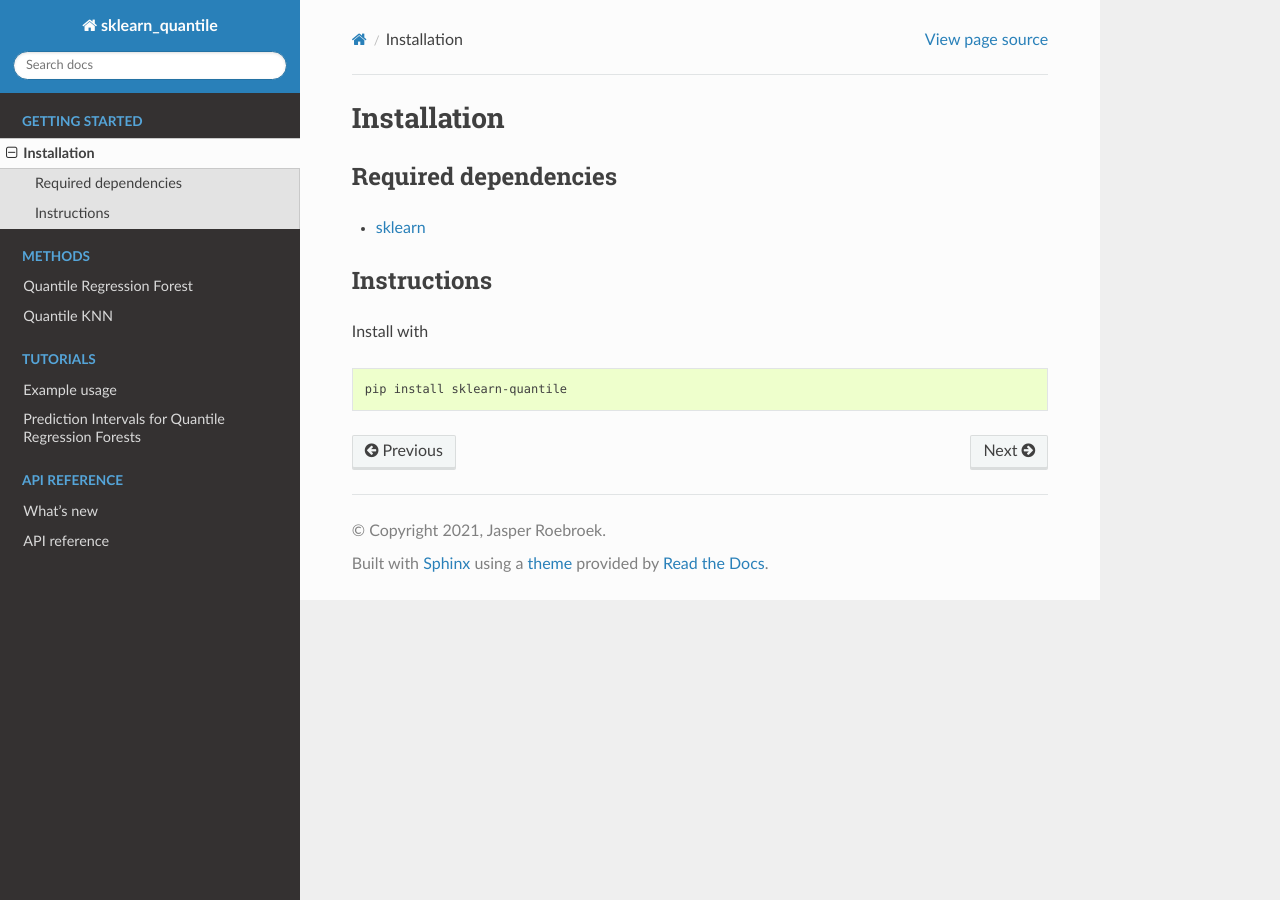
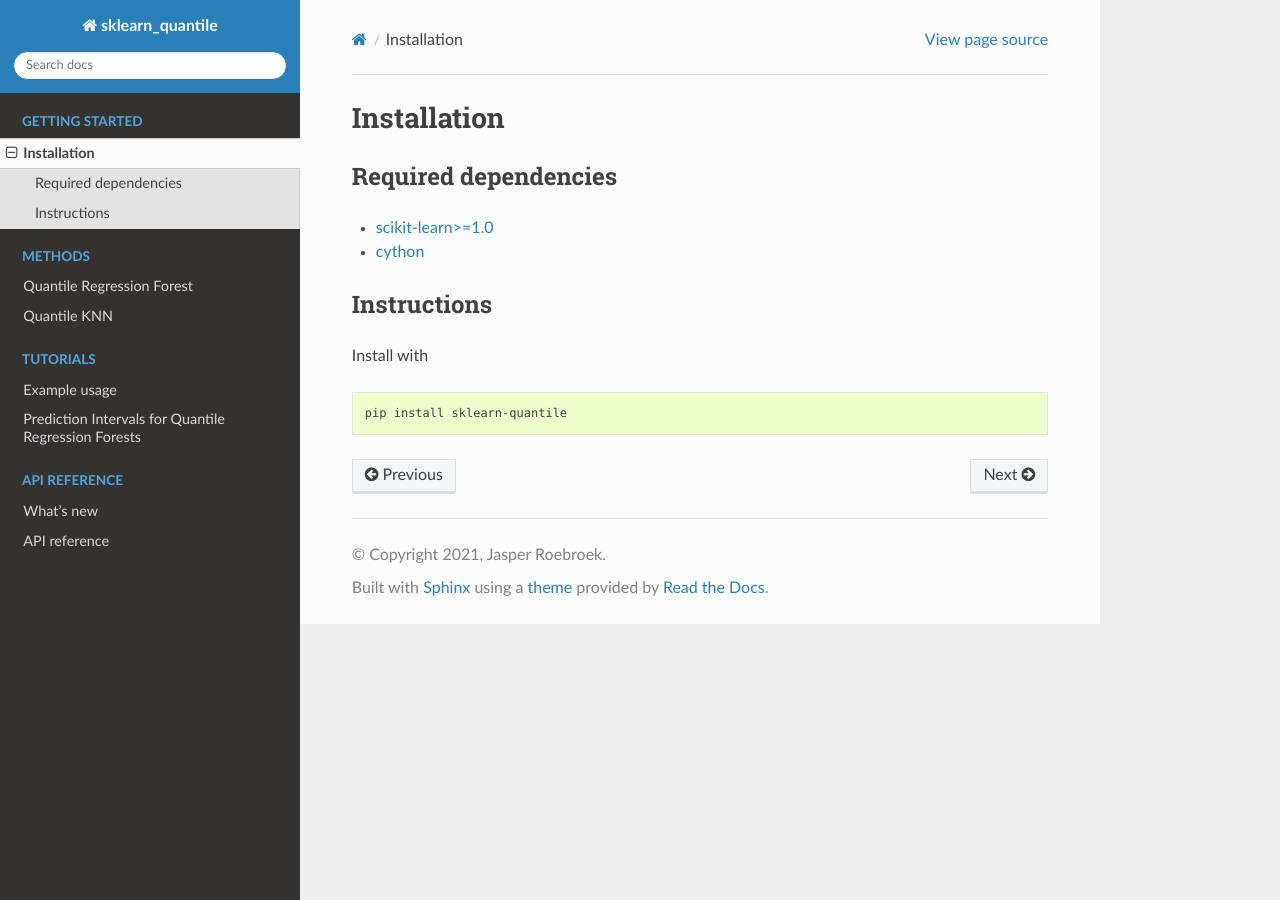
Before and after one commit to jasperroebroek/sklearn-quantile, a Sphinx documentation site: the page built from docs/source/installation.rst, in a window 1280 px wide. Built offline with Sphinx 7.4.7 and the Read the Docs theme 2.0.0, drawn with Linux system fonts in a browser that asks for light colours.

Commit message:
Updated documentation

```diff
--- a/docs/source/installation.rst
+++ b/docs/source/installation.rst
@@ -4,7 +4,8 @@ Installation
 Required dependencies
 ---------------------
 
-- `sklearn <https://scikit-learn.org/stable/>`__
+- `scikit-learn>=1.0 <https://scikit-learn.org/stable/>`__
+- `cython <https://cython.org>`__
 
 Instructions
 ------------
--- a/requirements.txt
+++ b/requirements.txt
@@ -1,6 +1,6 @@
 matplotlib
 numpy
-scikit-learn
+scikit-learn>=1.0
 pytest
 setuptools
 cython
--- a/setup.py
+++ b/setup.py
@@ -21,7 +21,7 @@ extensions = [
 
 setup(
     name='sklearn_quantile',
-    version='0.0.17',
+    version='0.0.18',
     packages=find_packages(),
     url='https://github.com/jasperroebroek/sklearn-quantile',
     license='BSD 3 clause',
@@ -30,9 +30,9 @@ setup(
     ext_modules=cythonize(extensions),
     include_dirs=[numpy.get_include()],
     setup_requires=['cython', 'numpy', 'setuptools'],
-    install_requires=['scikit-learn', 'numpy'],
+    install_requires=['scikit-learn>=1.0', 'numpy'],
     extras_require={
-        'develop': ['cython', 'scikit-learn', 'sphinx', 'sphinx_rtd_theme', 'numpydoc', 'jupyter', 'matplotlib', 'pandas']
+        'develop': ['cython', 'scikit-learn>=1.0', 'sphinx', 'sphinx_rtd_theme', 'numpydoc', 'jupyter', 'matplotlib', 'pandas']
     },
     long_description=read_file('README.md'),
     long_description_content_type='text/markdown',
```
Also changed, not shown: README.md (+1 -1 lines).
